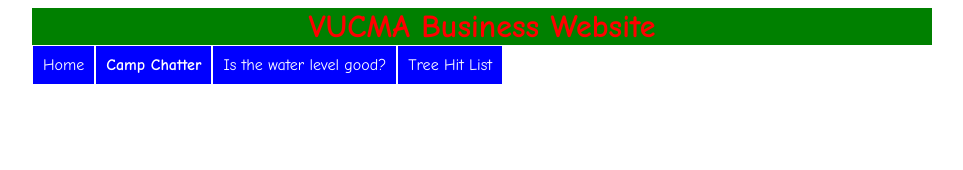
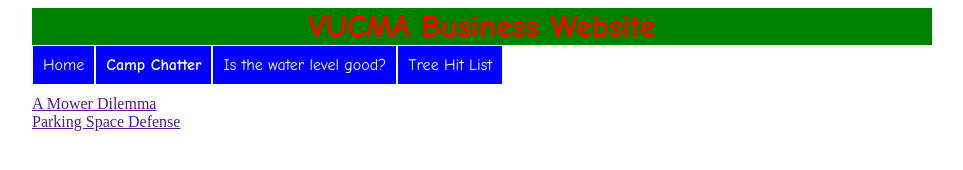
Before and after one commit to aachwell/vucma, a plain HTML site: page CampChatter.html in a window 1280 px wide. Shown: the whole page, without its empty margins (158-1121 px from the left). Drawn offline with Linux system fonts and the light colour scheme.

Commit message:
Update CampChatter.html

```diff
--- a/CampChatter.html
+++ b/CampChatter.html
@@ -30,6 +30,8 @@
 				</div>
 
 			</div>
+			<a href="">A Mower Dilemma</a> <br>
+			<a href="">Parking Space Defense</a>
 
 	</body>
 
```
